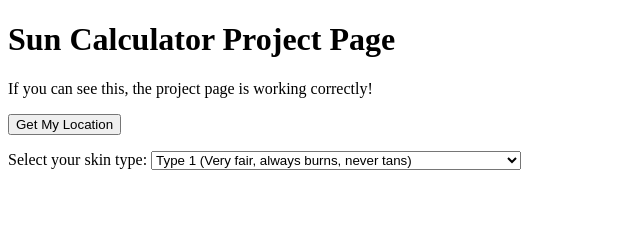
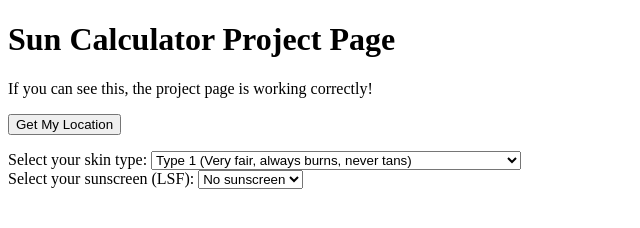
Before and after one commit to Linskii/uv-timer, a plain HTML site: page index.html in a window 1280 px wide. Shown: the whole page, without its empty margins (0-640 px from the left). Drawn offline with Linux system fonts and the light colour scheme.

Commit message:
added dropdown for lsf

```diff
--- a/index.html
+++ b/index.html
@@ -24,6 +24,19 @@
             <option value="6">Type 6 (Dark brown to black, never burns, tans very easily)</option>
         </select>
     </div>
+
+    <div>
+        <label for="spfSelect">Select your sunscreen (LSF):</label>
+        <select name="spf" id="spfSelect">
+            <option value="1">No sunscreen</option>
+            <option value="10">LSF 10</option>
+            <option value="20">LSF 20</option>
+            <option value="30">LSF 30</option>
+            <option value="40">LSF 40</option>
+            <option value="50">LSF 50</option>
+        </select>
+    </div>
+
 
 
     <script>
```
